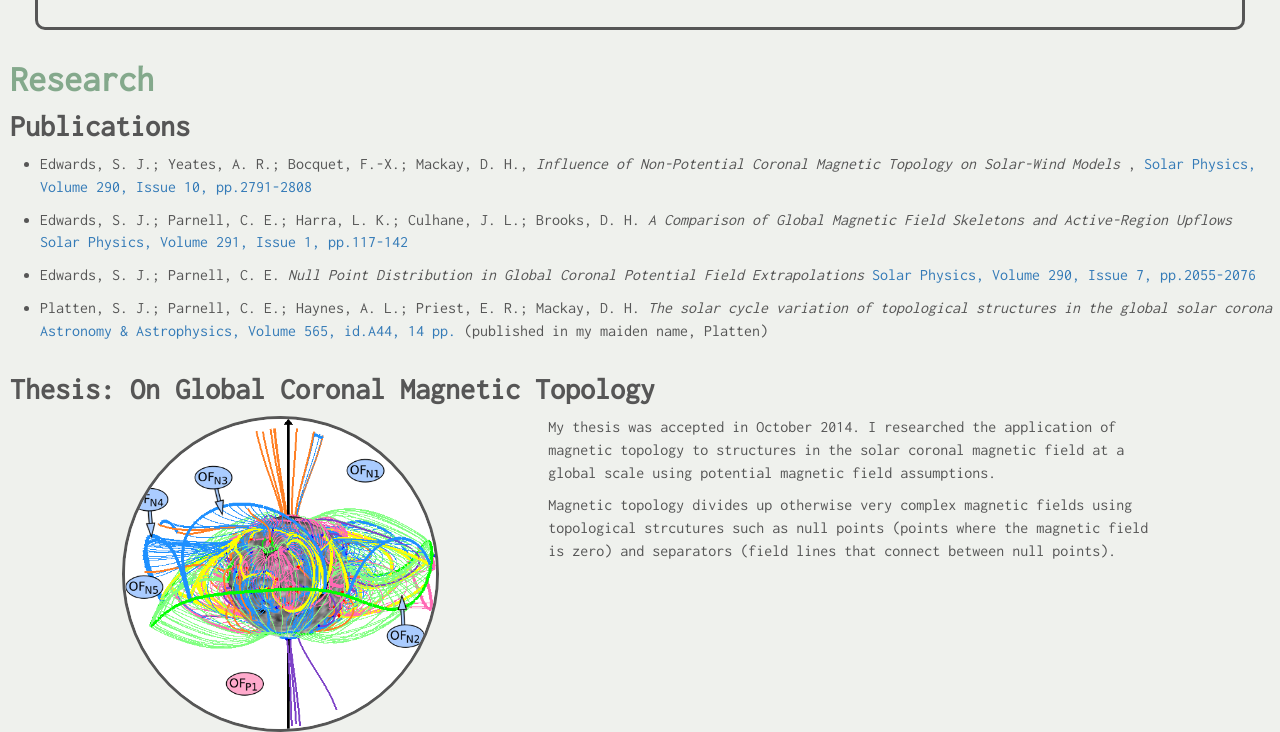
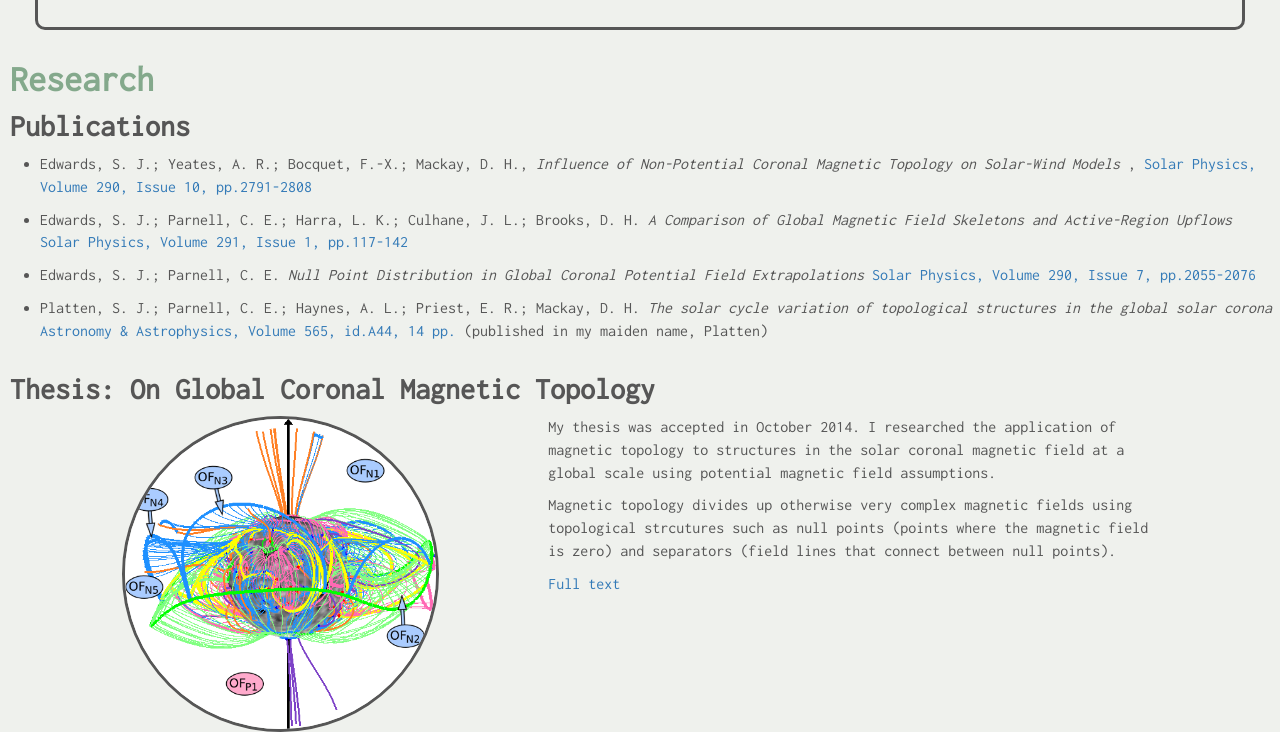
Before and after one commit to srhjne/srhjne.github.io, a plain HTML site: page index.html in a window 1280 px wide. Shown: the part 923-1655 px from the top of the page. Drawn offline with nearby package versions, Linux system fonts and the light colour scheme.

Commit message:
added thesis link

```diff
--- a/index.html
+++ b/index.html
@@ -86,6 +86,7 @@ Github link: <a href="https://github.com/srhjne/Natural20">github.com/srhjne/Nat
 			<p>
 			Magnetic topology divides up otherwise very complex magnetic fields using topological strcutures such as null points (points where the magnetic field is zero) and separators (field lines that connect between null points).
 			</p>
+			<a href="https://core.ac.uk/download/pdf/30318149.pdf"> Full text </a>
 		</div>
 	</div>
 
```
